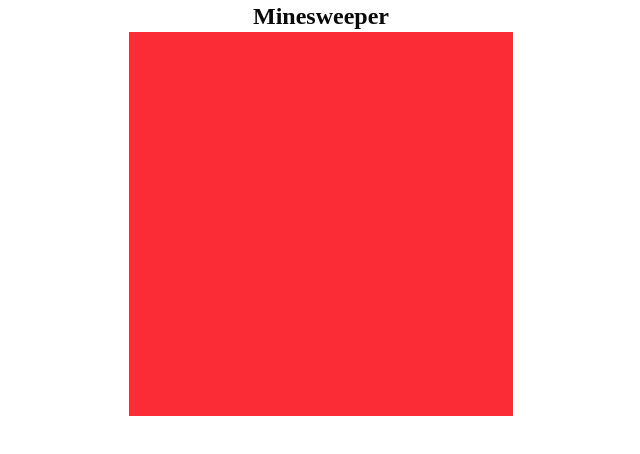
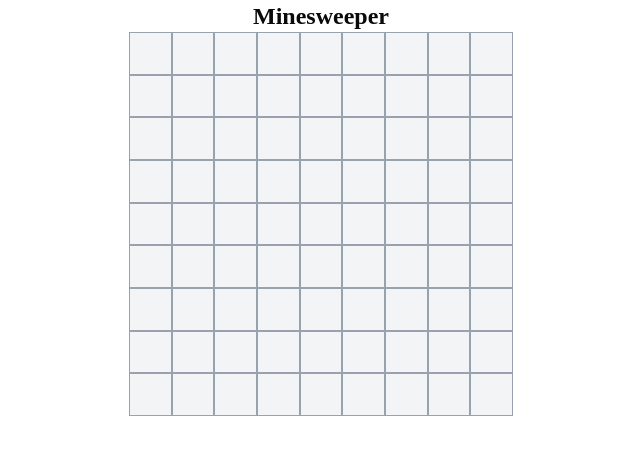
Before and after one commit to shawninder/minesweeper, a Next.js app: page / in a window 1280 px wide. Shown: the top 454 px of the page, without its empty margins (319-959 px from the left). Built offline with nearby package versions, Linux system fonts and the light colour scheme.

Commit message:
Basic gameboard and attempt at fixing deployment

```diff
--- a/components/Gameboard.tsx
+++ b/components/Gameboard.tsx
@@ -1,7 +1,14 @@
 export default function Gameboard() {
   return (
     <div>
-      <div className='w-96 h-96 bg-red-500'></div>
+      <div className='grid grid-cols-9 grid-rows-9 w-96 h-96'>
+        {Array.from({ length: 81 }).map((_, idx) => (
+          <button
+            key={idx}
+            className='border border-gray-400 bg-gray-100 w-full h-full aspect-square'
+          ></button>
+        ))}
+      </div>
     </div>
   )
 }
--- a/next.config.ts
+++ b/next.config.ts
@@ -1,8 +1,13 @@
 import type { NextConfig } from "next";
+
+const repo = process.env.GITHUB_REPOSITORY?.split('/')[1] ?? ''
+const isProd = process.env.NODE_ENV === 'production'
 
 const nextConfig: NextConfig = {
   /* config options here */
-  output: 'export'
+  output: 'export',
+  basePath: isProd ? `/${repo}` : '',
+  assetPrefix: isProd ? `/${repo}/` : ''
 };
 
 export default nextConfig;
```
Also changed, not shown: 1 other file (tests, documents, lock files or other folders).
